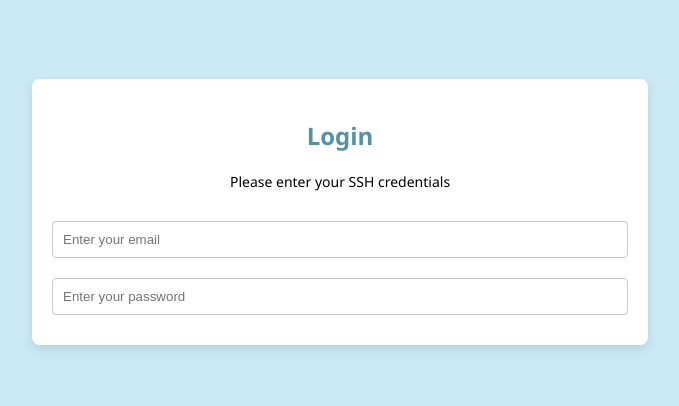
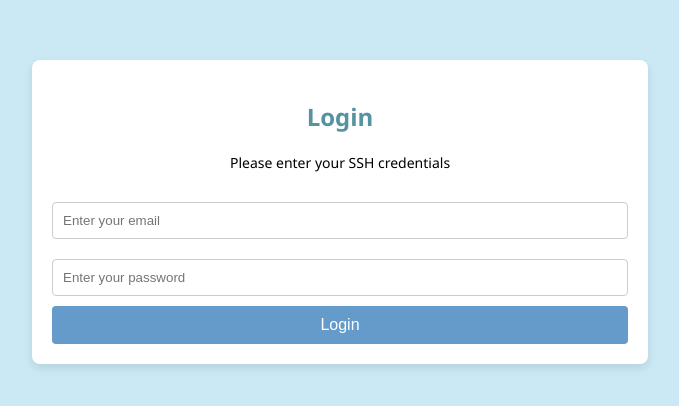
Before and after one commit to DeTechExplorer/SSH_Delivery_App_Prototype, a React (Create React App) app: page / in a window 1280 px wide. Shown: the part 188-594 px from the top of the page, without its empty margins (300-979 px from the left). Built offline with nearby package versions, Linux system fonts and the light colour scheme.

Commit message:
added the login button

```diff
--- a/src/components/login.js
+++ b/src/components/login.js
@@ -40,6 +40,9 @@
             onChange={(e) => setPassword(e.target.value)}
             required
           />
+          <button type="submit" style={styles.button}>
+            Login
+          </button>
         </form>
       </div>
     </div>
```
